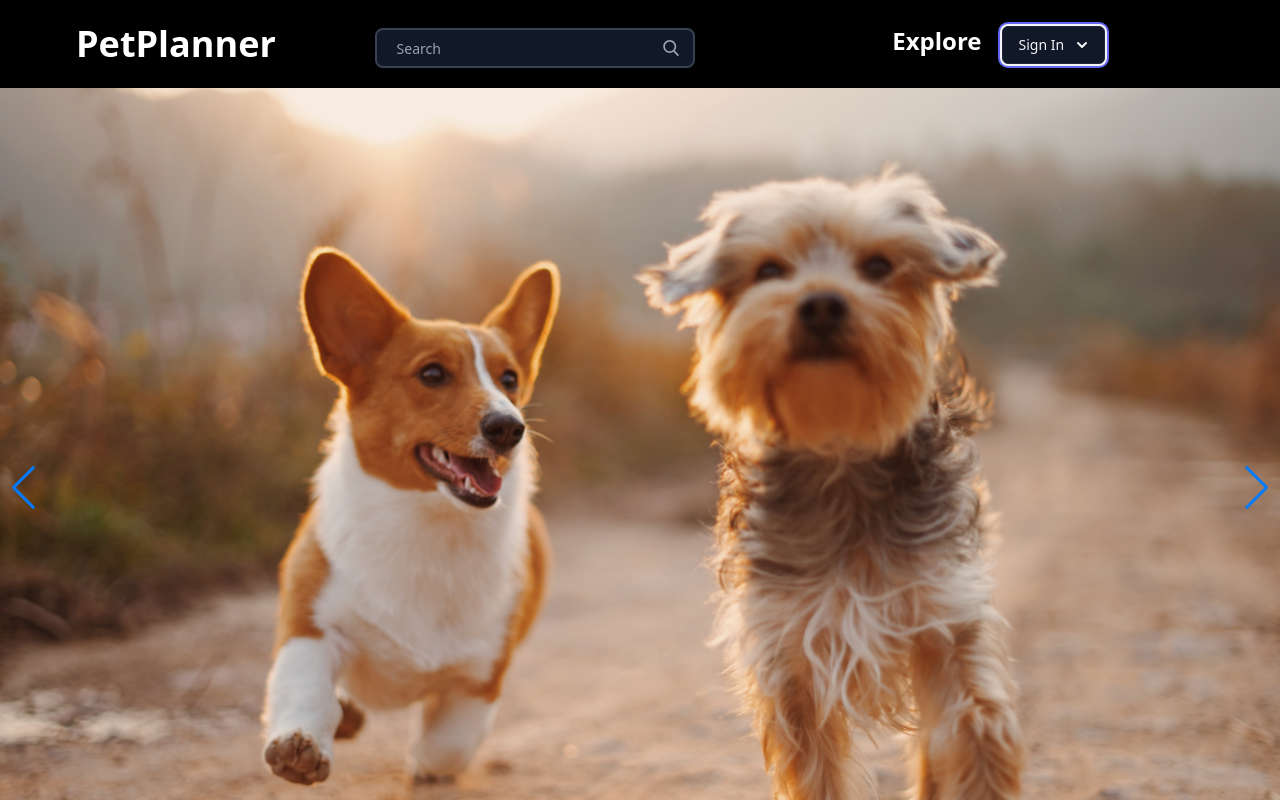
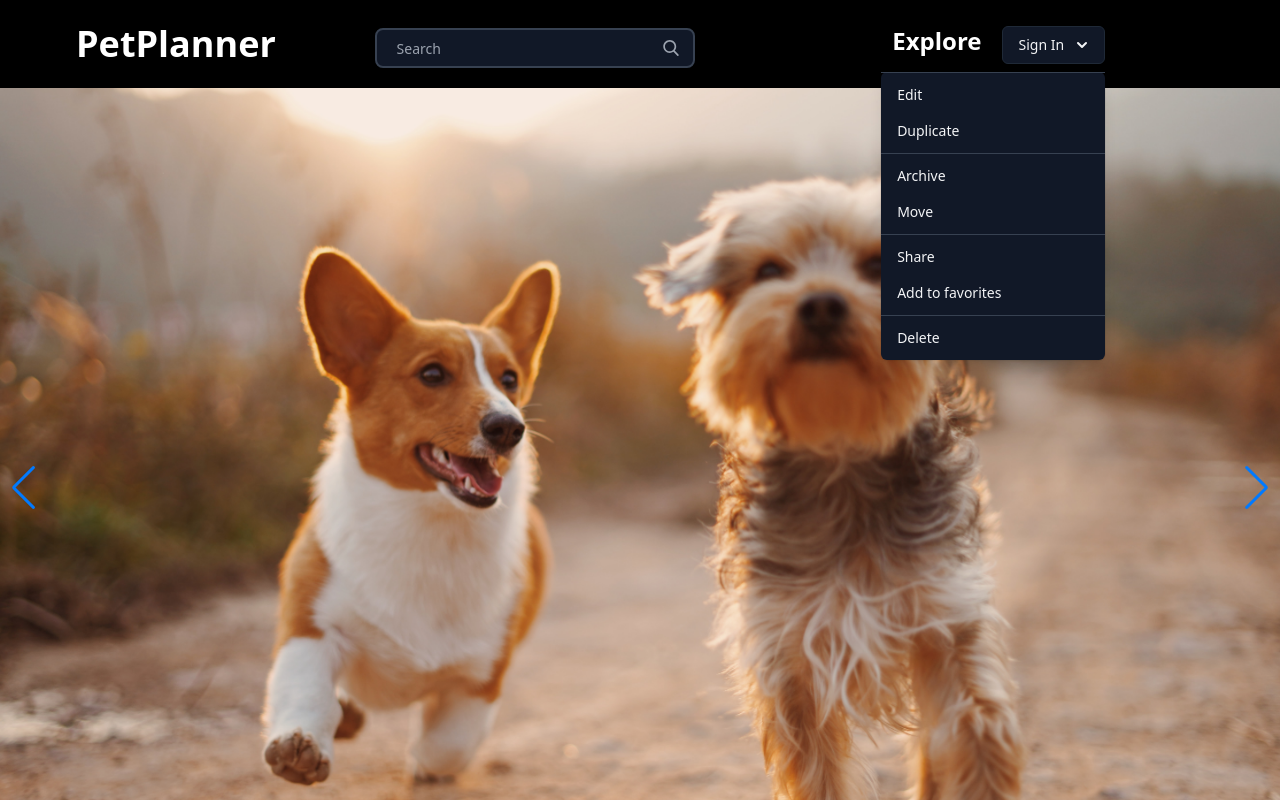
Before and after one commit to AbidAlWassie/PetPlanner-Pet-Charity-Website, a website: page index.html in a window 1280 px wide. Both pictures are taken after a click on the link "Sign In". Shown: the top 800 px of the page. Drawn offline with nearby package versions, Linux system fonts and the light colour scheme.

Commit message:
fixed opt toggle bug

```diff
--- a/custom/styles.css
+++ b/custom/styles.css
@@ -78,3 +78,15 @@ body {
 .dropdownContainer {
   z-index: 100000;
 }
+
+*:focus {
+  outline: 0 !important;
+}
+
+button {
+  outline: none;
+}
+
+button:focus {
+  outline: 0;
+}
--- a/index.html
+++ b/index.html
@@ -12,7 +12,7 @@
     />
   <title>PetPlanner</title>
 </head>
-<body class="bg-gray-900">
+<body class="bg-gray-900 focus:outline-none">
   <header>
 
     <!-- Nav Start -->
@@ -20,7 +20,7 @@
 
       <div class="container flex justify-between items-center mx-auto px-8 md:px-14">
         <div class="brand">
-          <a href="#" class="text-white font-semibold text-4xl">PetPlanner</a>
+          <a href="javascript:void(0)" class="text-white font-semibold text-4xl">PetPlanner</a>
         </div>
 
         <!-- Searchbar Start -->
@@ -40,14 +40,13 @@
         <!-- Searchbar End -->
 
         <ul class="nav-links flex flex-row">
-          <li><a href="#" class="text-white font-semibold text-2xl mt-2">Explore</a></li>
-          <li><a id="optBtn" href="#" class="text-white font-semibold text-2xl mt-2 dropdown">
-            <!-- This example requires Tailwind CSS v2.0+ -->
+          <li><a href="javascript:void(0)" class="text-white font-semibold text-2xl mt-2">Explore</a></li>
+
+          <li><a id="optBtn" onclick="optToggle()" class="text-white font-semibold text-2xl mt-2 dropdown">
             <div class="dropdownContainer relative inline-block text-left ml-5">
               <div>
-                <button type="button" class="inline-flex justify-center w-full rounded-md border border-gray-800 shadow-sm px-4 py-2 bg-gray-900 text-sm font-medium text-gray-100 hover:bg-gray-800 focus:outline-none focus:ring-2 focus:ring-offset-2 focus:ring-offset-gray-100 focus:ring-indigo-500" id="menu-button" aria-expanded="true" aria-haspopup="true">
+                <button type="button" class="inline-flex justify-center w-full rounded-md border border-gray-800 shadow-sm px-4 py-2 bg-gray-900 text-sm font-medium text-gray-100 hover:bg-gray-800 focus:outline-none" id="menu-button" aria-expanded="true" aria-haspopup="true">
                   Sign In
-                  <!-- Heroicon name: solid/chevron-down -->
                   <svg class="-mr-1 ml-2 h-5 w-5" xmlns="http://www.w3.org/2000/svg" viewBox="0 0 20 20" fill="currentColor" aria-hidden="true">
                     <path fill-rule="evenodd" d="M5.293 7.293a1 1 0 011.414 0L10 10.586l3.293-3.293a1 1 0 111.414 1.414l-4 4a1 1 0 01-1.414 0l-4-4a1 1 0 010-1.414z" clip-rule="evenodd" />
                   </svg>
@@ -64,17 +63,22 @@
                   From: "transform opacity-100 scale-100"
                   To: "transform opacity-0 scale-95"
               -->
-              <div id="dropdownMenu" class="hidden origin-top-right absolute right-0 mt-2 w-56 rounded-md shadow-lg bg-gray-900 ring-1 ring-black ring-opacity-5 focus:outline-none" role="menu" aria-orientation="vertical" aria-labelledby="menu-button" tabindex="-1">
+              <div id="optMenu" class="hidden origin-top-right absolute right-0 mt-2 w-56 rounded-md shadow-lg bg-gray-900 ring-1 ring-black ring-opacity-5 divide-y divide-gray-700 focus:outline-none" role="menu" aria-orientation="vertical" aria-labelledby="menu-button" tabindex="-1">
                 <div class="py-1" role="none">
                   <!-- Active: "bg-gray-100 text-gray-900", Not Active: "text-gray-700" -->
-                  <a href="#" class="text-gray-100 block px-4 py-2 text-sm" role="menuitem" tabindex="-1" id="menu-item-0">Account settings</a>
-                  <a href="#" class="text-gray-100 block px-4 py-2 text-sm" role="menuitem" tabindex="-1" id="menu-item-1">Support</a>
-                  <a href="#" class="text-gray-100 block px-4 py-2 text-sm" role="menuitem" tabindex="-1" id="menu-item-2">License</a>
-                  <form method="POST" action="#" role="none">
-                    <button type="submit" class="text-gray-100 block w-full text-left px-4 py-2 text-sm" role="menuitem" tabindex="-1" id="menu-item-3">
-                      Sign out
-                    </button>
-                  </form>
+                  <a href="javascript:void(0)" class="text-gray-100 block px-4 py-2 text-sm" role="menuitem" tabindex="-1" id="menu-item-0">Edit</a>
+                  <a href="javascript:void(0)" class="text-gray-100 block px-4 py-2 text-sm" role="menuitem" tabindex="-1" id="menu-item-1">Duplicate</a>
+                </div>
+                <div class="py-1" role="none">
+                  <a href="javascript:void(0)" class="text-gray-100 block px-4 py-2 text-sm" role="menuitem" tabindex="-1" id="menu-item-2">Archive</a>
+                  <a href="javascript:void(0)" class="text-gray-100 block px-4 py-2 text-sm" role="menuitem" tabindex="-1" id="menu-item-3">Move</a>
+                </div>
+                <div class="py-1" role="none">
+                  <a href="javascript:void(0)" class="text-gray-100 block px-4 py-2 text-sm" role="menuitem" tabindex="-1" id="menu-item-4">Share</a>
+                  <a href="javascript:void(0)" class="text-gray-100 block px-4 py-2 text-sm" role="menuitem" tabindex="-1" id="menu-item-5">Add to favorites</a>
+                </div>
+                <div class="py-1" role="none">
+                  <a href="javascript:void(0)" class="text-gray-100 block px-4 py-2 text-sm" role="menuitem" tabindex="-1" id="menu-item-6">Delete</a>
                 </div>
               </div>
             </div>
--- a/js/script.js
+++ b/js/script.js
@@ -1,12 +1,5 @@
-window.onload = function() {
 
-
-  const optBtn = document.querySelector("#optBtn");
-
-  optMenu.addEventListener('click', optToggle);
-
-  function optToggle() {
-    const optMenu = document.querySelector("#dropdownMenu");
-    optMenu.classList.toggle("hidden");
-  }
+function optToggle() {
+  const optMenu = document.querySelector("#optMenu");
+  optMenu.classList.toggle("hidden");
 }
```
Also changed, not shown: build/styles.css.
